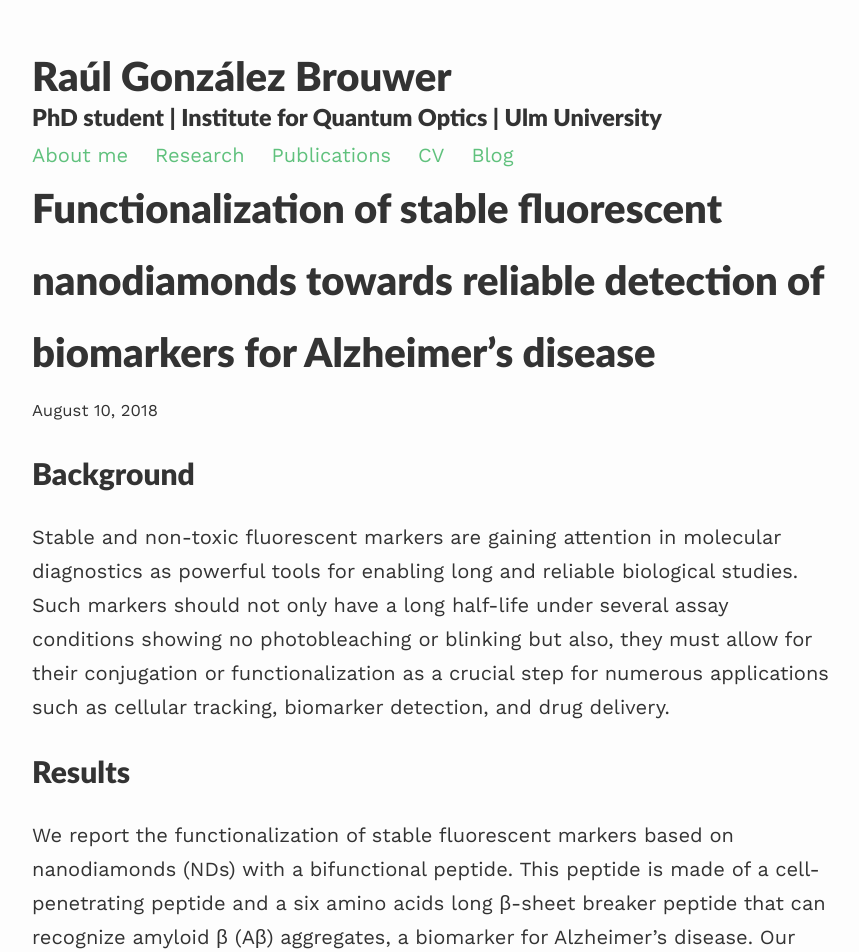
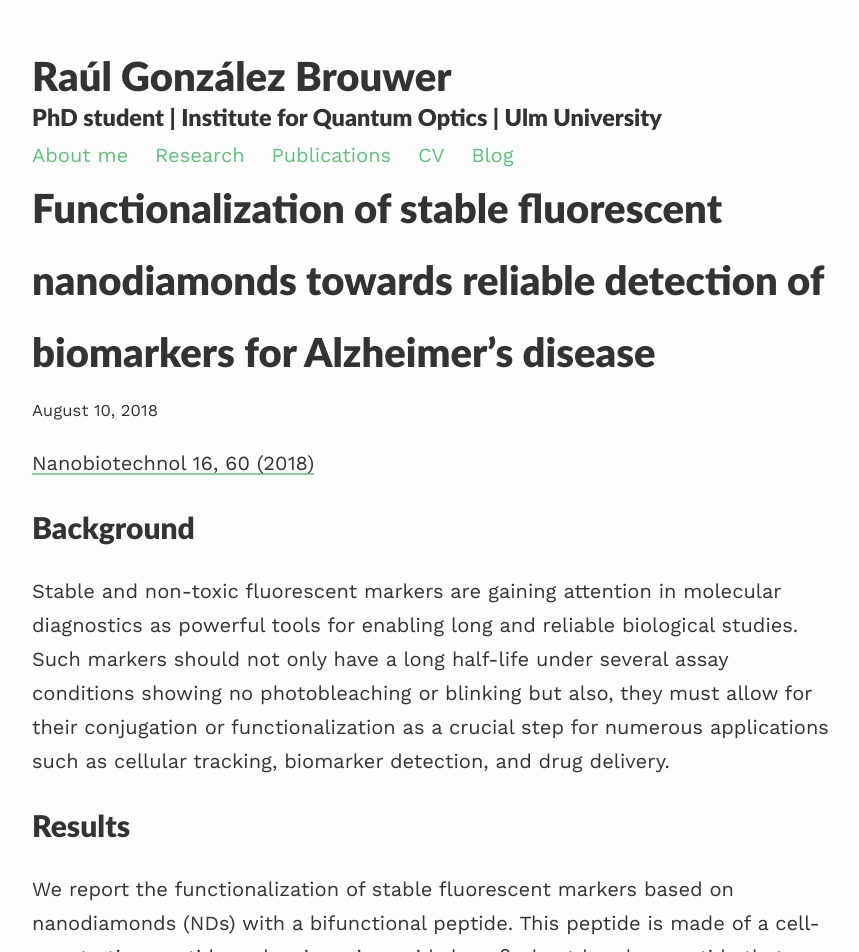
Before and after one commit to rmgonzal/rmgonzal.github.io, a Jekyll site: the page built from _posts/2018-08-10-jekyll.md, in a window 1280 px wide. Shown: the top 952 px of the page, without its empty margins (208-1067 px from the left). Built offline with Jekyll 4.4.1, drawn with Linux system fonts in a browser that asks for light colours; nearby versions of some CDN libraries.

Commit message:
Update 2018-08-10-jekyll.md

```diff
--- a/_posts/2018-08-10-jekyll.md
+++ b/_posts/2018-08-10-jekyll.md
@@ -1,7 +1,9 @@
 ---
 layout: post
 title: "Functionalization of stable fluorescent nanodiamonds towards reliable detection of biomarkers for Alzheimer’s disease"
+authors: Morales-Zavala, F., Casanova-Morales, N., Gonzalez, R.B. et al.
 ---
+[Nanobiotechnol 16, 60 (2018)](https://doi.org/10.1186/s12951-018-0385-7)
 
 ## Background
 Stable and non-toxic fluorescent markers are gaining attention in molecular diagnostics as powerful tools for enabling long and reliable biological studies. Such markers should not only have a long half-life under several assay conditions showing no photobleaching or blinking but also, they must allow for their conjugation or functionalization as a crucial step for numerous applications such as cellular tracking, biomarker detection, and drug delivery.
@@ -9,7 +11,7 @@ Stable and non-toxic fluorescent markers are gaining attention in molecular diag
 ## Results
 We report the functionalization of stable fluorescent markers based on nanodiamonds (NDs) with a bifunctional peptide. This peptide is made of a cell-penetrating peptide and a six amino acids long β-sheet breaker peptide that can recognize amyloid β (Aβ) aggregates, a biomarker for Alzheimer's disease. Our results indicate that functionalized NDs (fNDs) are not cytotoxic and can be internalized by the cells. The fNDs allow ultrasensitive detection (at picomolar concentrations of NDs) of in vitro amyloid fibrils and amyloid aggregates in AD mice brains.
 
-![FND_alzheimer_2018](https://github.com/rmgonzal/rmgonzal.github.io/assets/51966905/53888ab0-31e8-4da6-a5bc-4880d2b5d80d)
+![FND_alzheimer_2018](https://github.com/rmgonzal/rmgonzal.github.io/assets/51966905/53888ab0-31e8-4da6-a5bc-4880d2b5d80d=)
 
 ## Conclusions
 The fluorescence of functionalized NDs is more stable than that of fluorescent markers commonly used to stain Aβ aggregates such as Thioflavin T. These results pave the way for performing ultrasensitive and reliable detection of Aβ aggregates involved in the pathogenesis of Alzheimer's disease.
```
